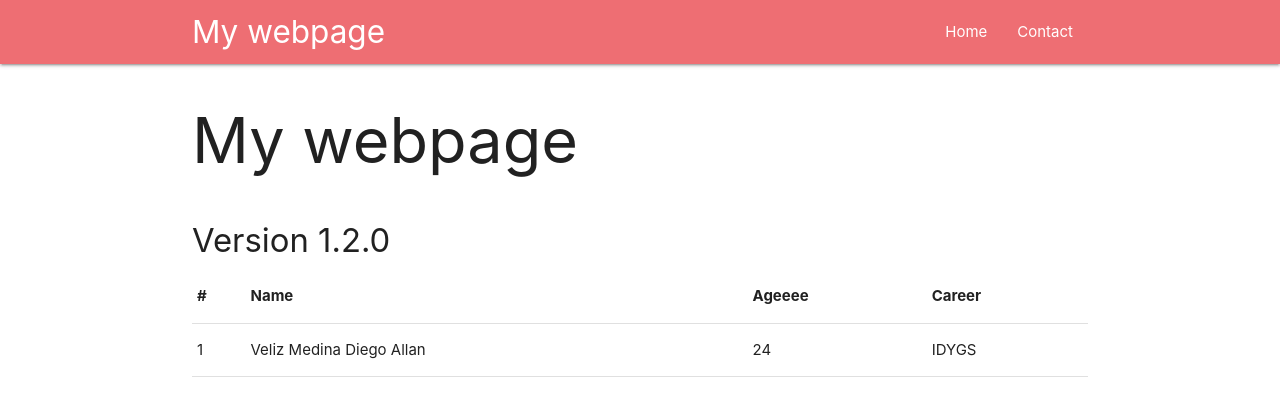
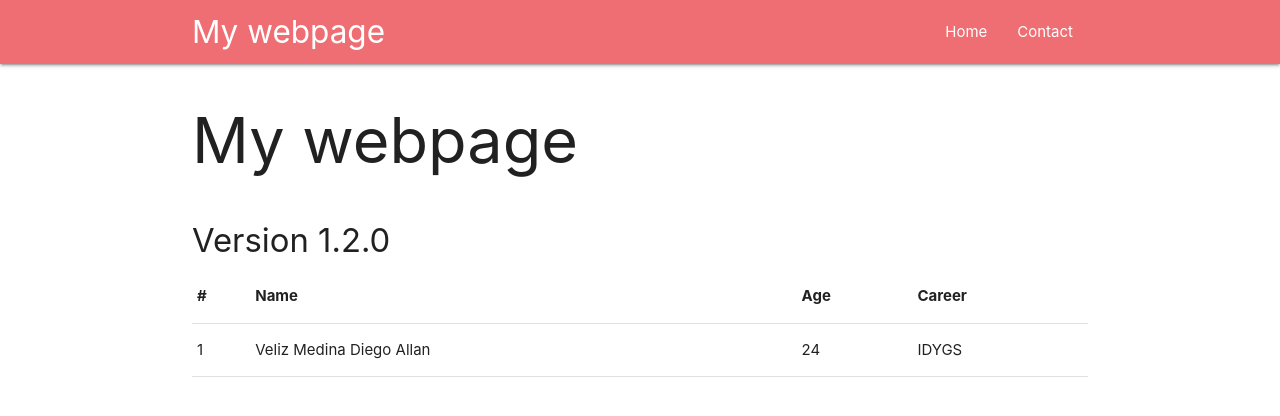
Before and after one commit to Diego1234454/GEDPclass, a plain HTML site: page public/index.html in a window 1280 px wide. Drawn offline with nearby package versions, Linux system fonts and the light colour scheme.

Commit message:
age comment

```diff
--- a/public/index.html
+++ b/public/index.html
@@ -33,7 +33,7 @@
             <tr>
               <th>#</th>
               <th>Name</th>
-              <th>Ageeee</th>
+              <th>Age</th>
               <th>Career</th>
             </tr>
           </thead>
```
